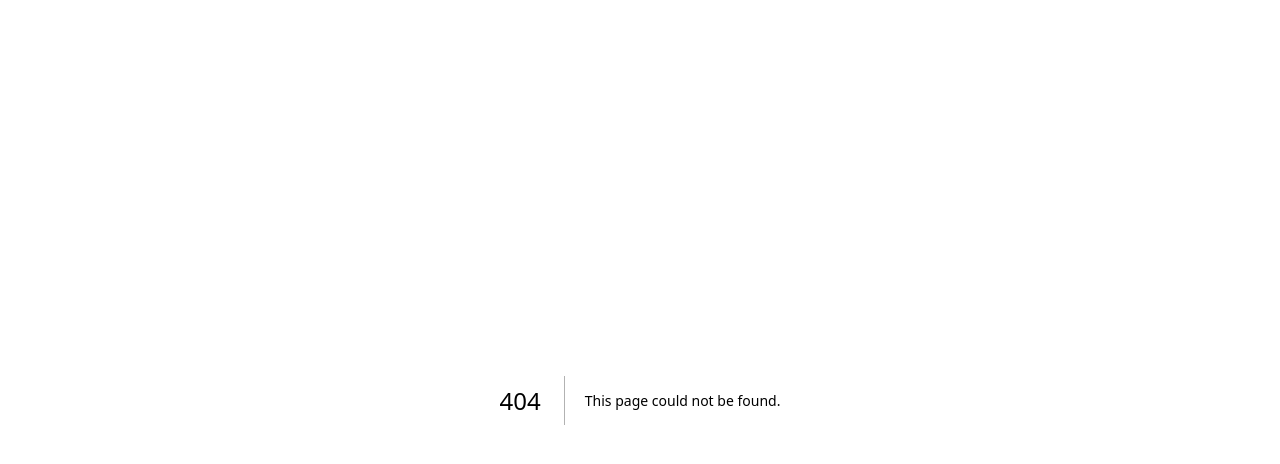
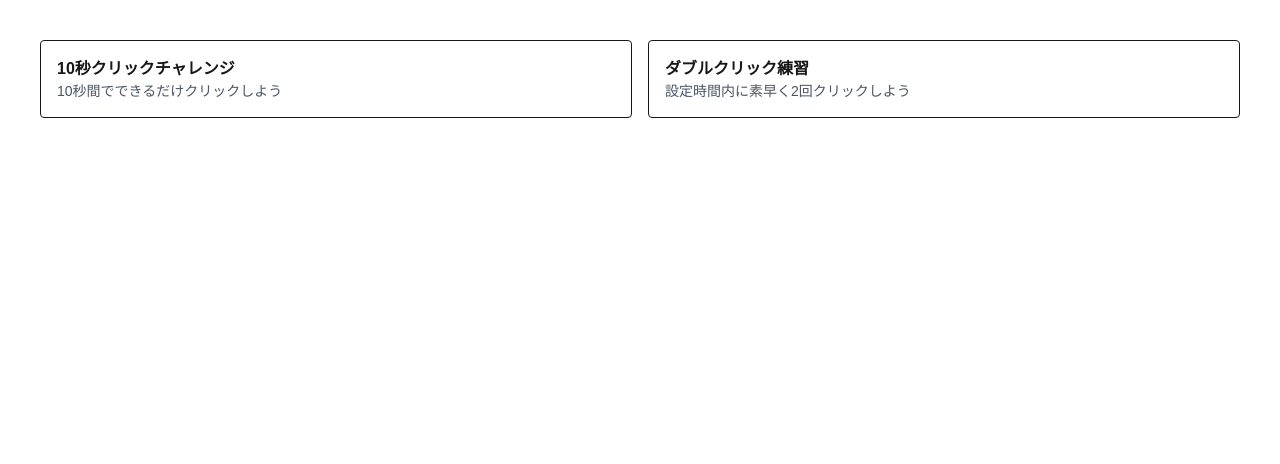
Before and after one commit to tomo1833/pc-practice-apps, a Next.js app: page /practice in a window 1280 px wide. Before the commit this address had no page. Shown: the top 464 px of the page. Built offline with nearby package versions, Linux system fonts and the light colour scheme.

Commit message:
feat: add practice menu with double click card

```diff
--- a/src/app/page.tsx
+++ b/src/app/page.tsx
@@ -10,6 +10,12 @@ export default function Home() {
           className="text-blue-600 underline text-lg"
         >
           10秒クリックチャレンジ（スコア制）
+        </Link>
+        <Link
+          href="/practice/double-click"
+          className="rounded border border-blue-600 px-4 py-2 text-blue-600 hover:bg-blue-50 focus:outline-none focus:ring-2 focus:ring-blue-500"
+        >
+          ダブルクリック練習へ
         </Link>
         <Image
           className="dark:invert"
--- /dev/null
+++ b/src/app/practice/page.tsx
@@ -0,0 +1,31 @@
+import Link from "next/link";
+
+const practices = [
+  {
+    href: "/practice/click-challenge",
+    title: "10秒クリックチャレンジ",
+    description: "10秒間でできるだけクリックしよう",
+  },
+  {
+    href: "/practice/double-click",
+    title: "ダブルクリック練習",
+    description: "設定時間内に素早く2回クリックしよう",
+  },
+];
+
+export default function PracticeMenu() {
+  return (
+    <div className="p-10 grid gap-4 sm:grid-cols-2">
+      {practices.map((p) => (
+        <Link
+          key={p.href}
+          href={p.href}
+          className="block p-4 border rounded hover:bg-gray-50 focus:outline-none focus:ring-2 focus:ring-blue-500"
+        >
+          <div className="font-bold">{p.title}</div>
+          <p className="text-sm text-gray-600">{p.description}</p>
+        </Link>
+      ))}
+    </div>
+  );
+}
```
